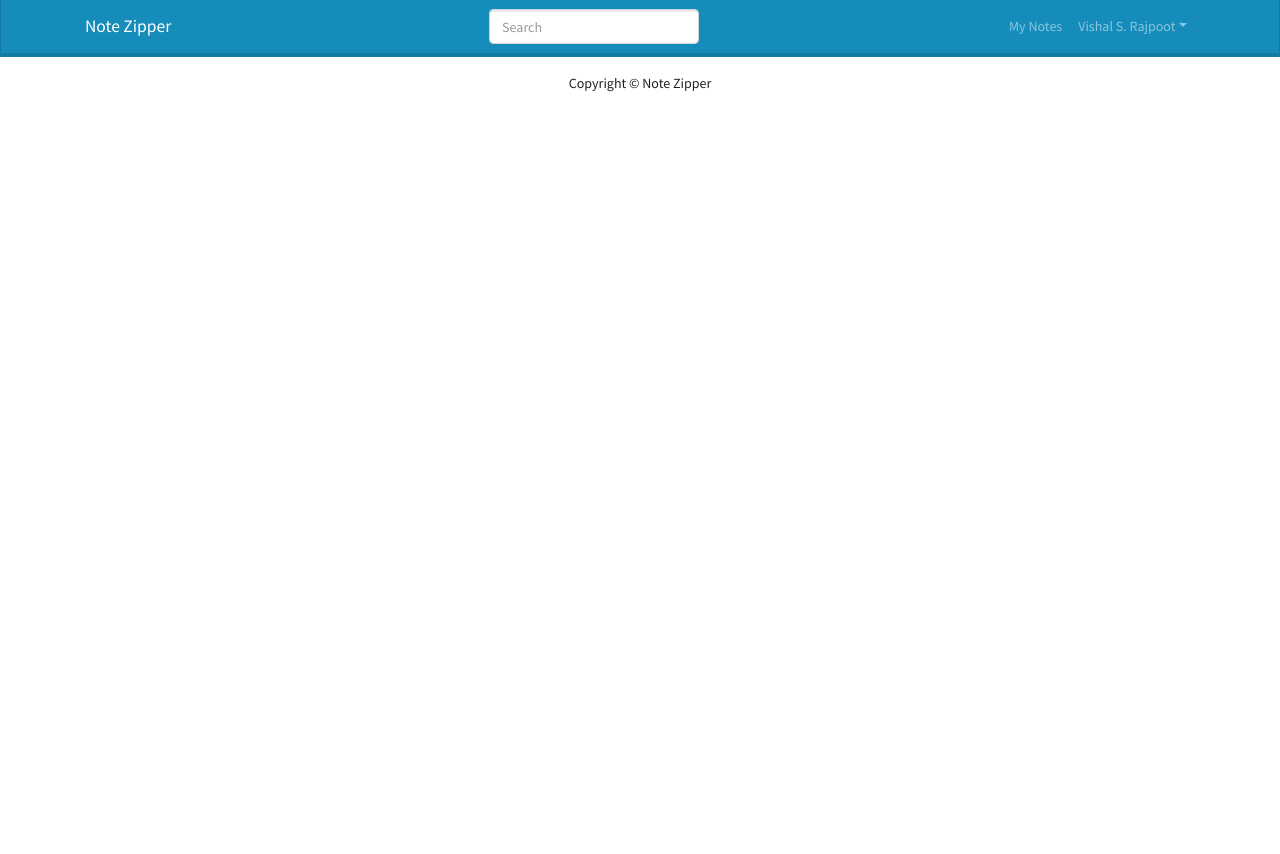
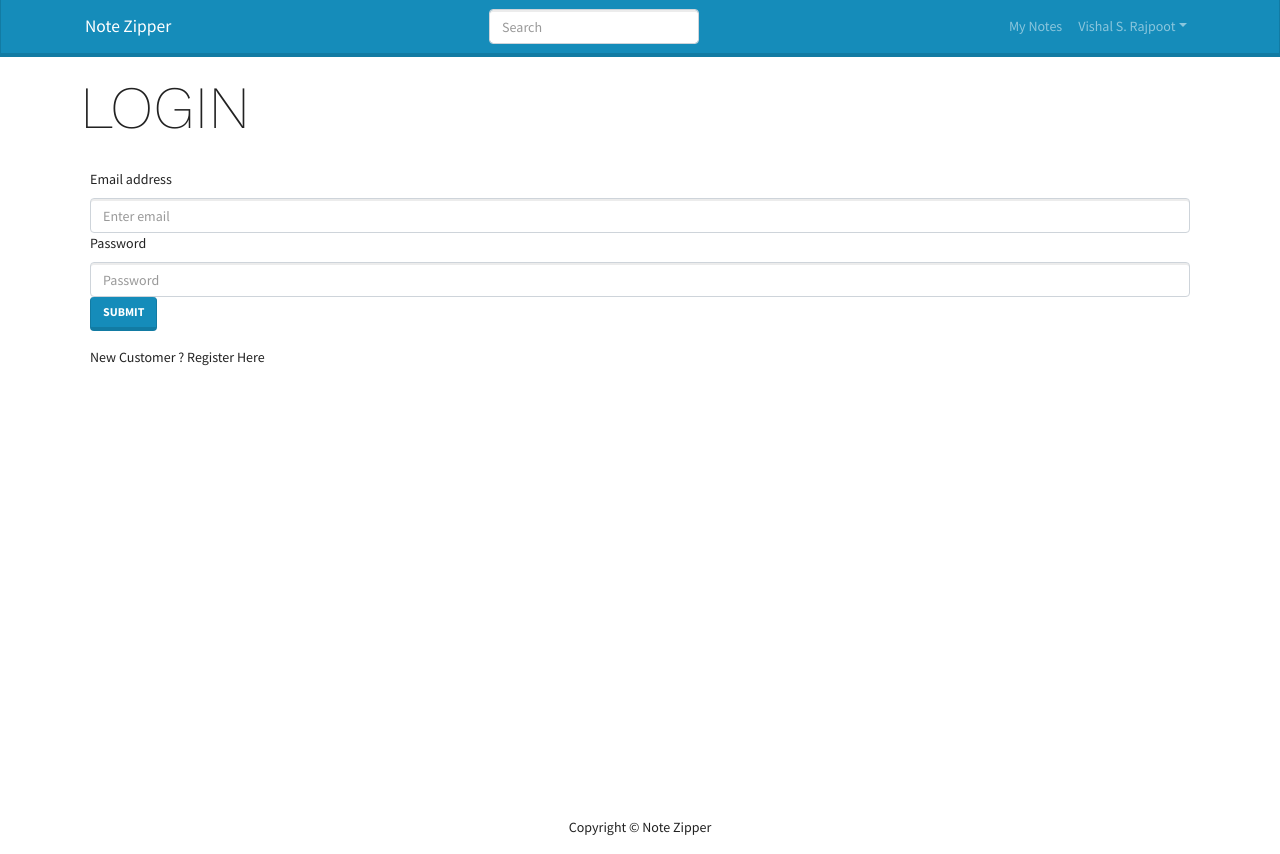
Before and after one commit to vishal-singh-rajpoot/notezipper_mern, a React (Create React App) app in the folder frontend/: page /login in a window 1280 px wide. Before the commit the page ends 800 px from the top, so only its background shows below. Built offline with nearby package versions, Linux system fonts and the light colour scheme.

Commit message:
lec 10 - till 39:14 , UI - login page basic structure

```diff
--- a/frontend/src/App.js
+++ b/frontend/src/App.js
@@ -5,12 +5,16 @@ import Header from "./components/Header/Header";
 import LandingPage from "./screens/LandingPage/LandingPage";
 import { BrowserRouter, Route } from "react-router-dom";
 import MyNotes from "./screens/MyNotes/MyNotes";
+import LoginScreen from "./screens/LoginScreen/LoginScreen";
+import RegisterScreen from "./screens/RegisterScreen/RegisterScreen";
 
 const App = () => (
   <BrowserRouter>
     <Header />
     <main>
       <Route exact path="/" component={LandingPage} />
+      <Route exact path="/login" component={LoginScreen} />
+      <Route exact path="/register" component={RegisterScreen} />
       <Route path="/mynotes" component={() => <MyNotes />} />
       {/* <LandingPage /> */}
     </main>
--- /dev/null
+++ b/frontend/src/screens/LoginScreen/LoginScreen.css
@@ -0,0 +1,5 @@
+.loginContainer {
+    display: flex;
+    flex-direction: column;
+    margin: 20px;
+}
--- /dev/null
+++ b/frontend/src/screens/LoginScreen/LoginScreen.js
@@ -0,0 +1,35 @@
+import { Button, Col , Form , Row } from "react-bootstrap";
+import { Link } from "react-router-dom"
+import MainScreen from "../../components/MainScreen";
+import "./LoginScreen.css";
+
+const LoginScreen = () => {
+  return (
+    <MainScreen title="LOGIN">
+      <div className="loginContainer">
+        <Form>
+          <Form.Group controlId="formBasicEmail">
+            <Form.Label>Email address</Form.Label>
+            <Form.Control type="email" placeholder="Enter email" />
+          </Form.Group>
+
+          <Form.Group controlId="formBasicPassword">
+            <Form.Label>Password</Form.Label>
+            <Form.Control type="password" placeholder="Password" />
+          </Form.Group>
+
+          <Button variant="primary" type="submit">
+            Submit
+          </Button>
+        </Form>
+        <Row className="py-3">
+            <Col>
+            New Customer ? <Link to="/register">Register Here</Link>
+            </Col>
+        </Row>
+      </div>
+    </MainScreen>
+  );
+};
+
+export default LoginScreen;
--- /dev/null
+++ b/frontend/src/screens/RegisterScreen/RegisterScreen.js
@@ -0,0 +1,5 @@
+const RegisterScreen = () => {
+  return <div>Register</div>;
+};
+
+export default RegisterScreen;
```
